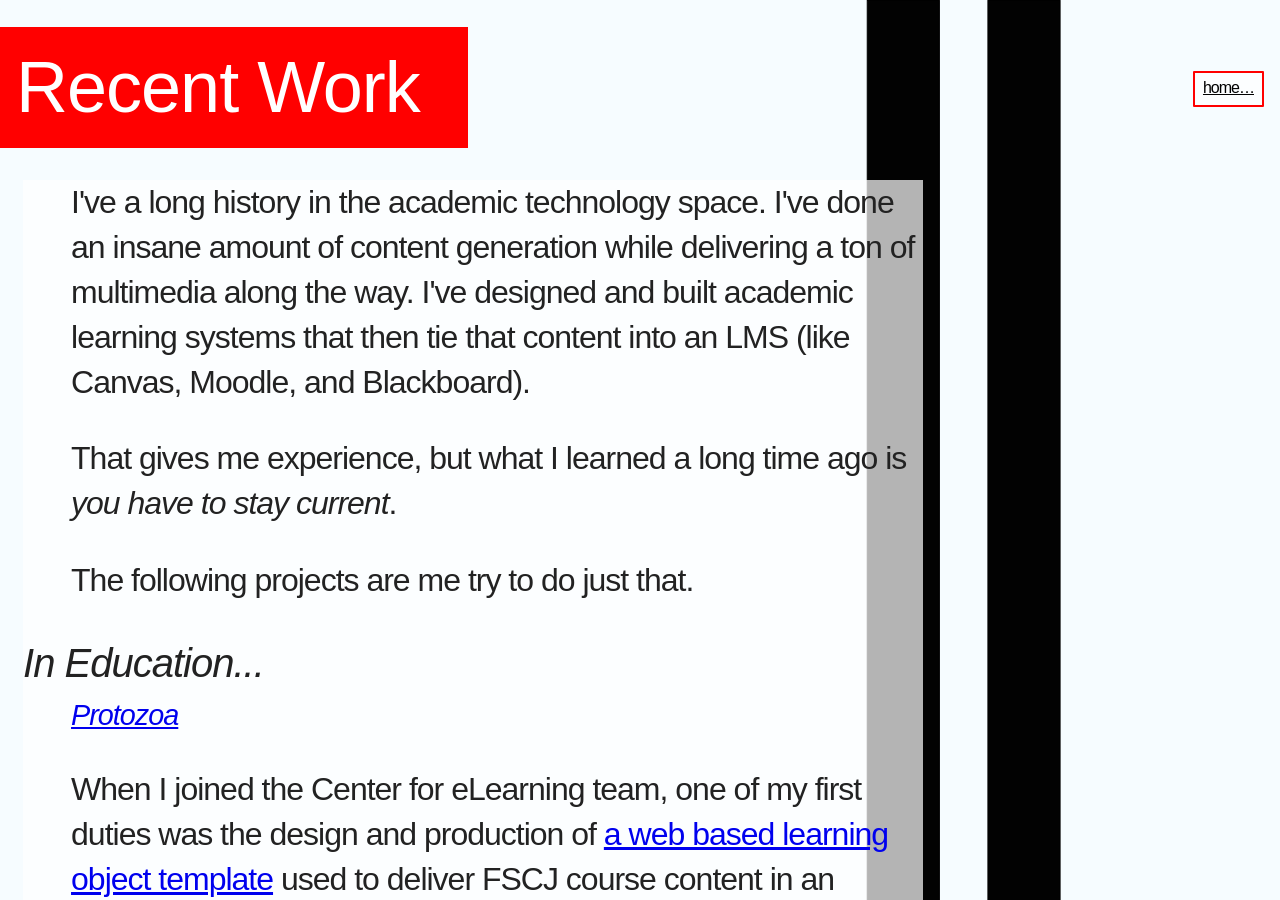
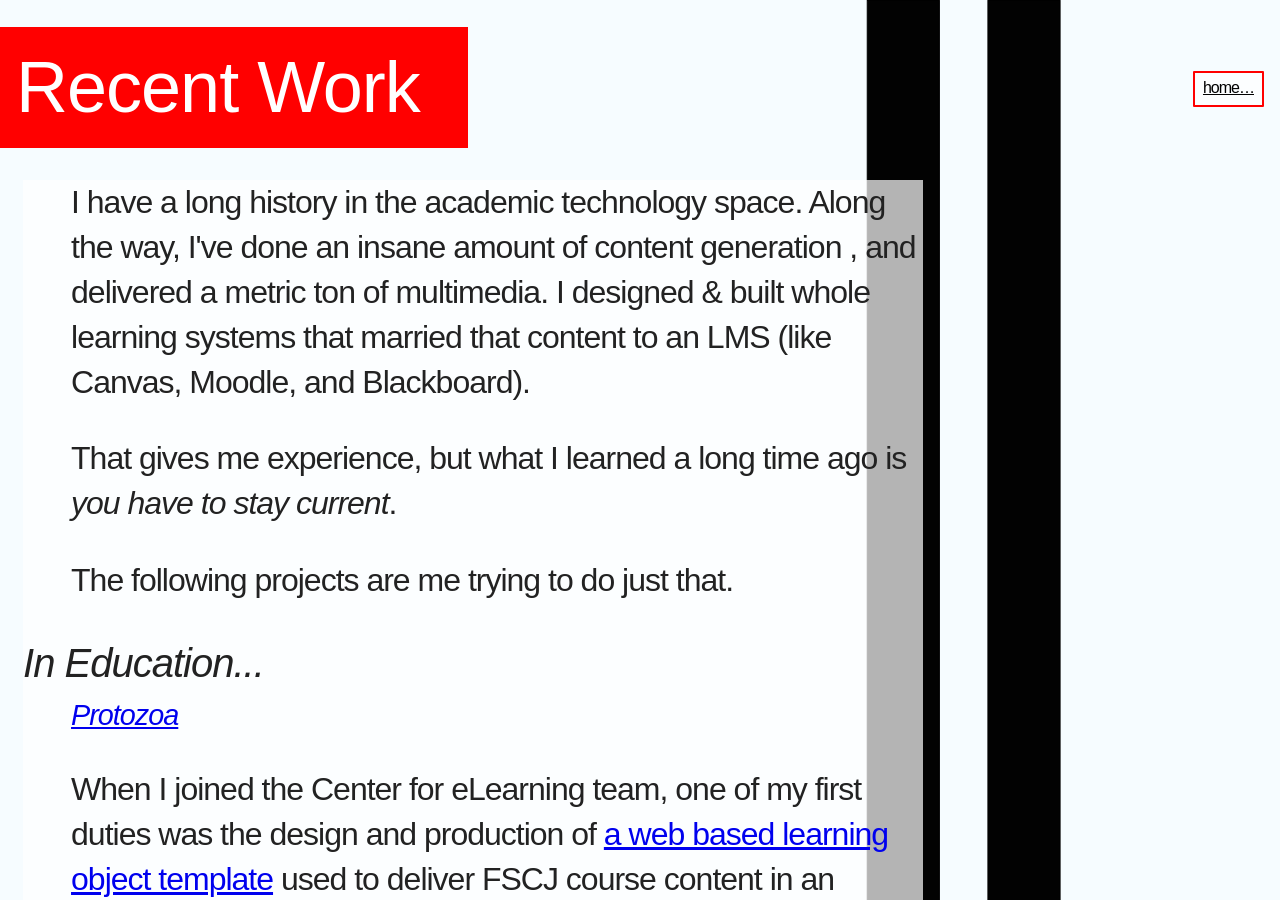
Before and after one commit to ianvanhoof/ianvanhoof.github.io, a Jekyll site: the page built from about-me.html, in a window 1280 px wide and 900 px high. Built offline with Jekyll 4.4.1, drawn with Linux system fonts in a browser that asks for light colours; some web fonts are replaced.

Commit message:
- changed about page - latest post

```diff
--- a/_posts/2019-04-11-morning.html
+++ b/_posts/2019-04-11-morning.html
@@ -1,5 +1,5 @@
 ---
-date : 2019-04-11 15:07:52 -0500
+date : 2019-04-16 15:07:52 -0500
 title : What is Art
 layout : post
 category : [reflections]
--- a/about-me.html
+++ b/about-me.html
@@ -6,12 +6,13 @@ button: home
     <section>
 
         <p>
-            I've a long history in the academic technology space. I've done an insane amount of content generation while  delivering a ton of multimedia along the way. I've designed and built academic learning systems that then tie that content into an LMS (like Canvas, Moodle, and Blackboard).</p>
+            I have a long history in the academic technology space. Along the way, I've done an insane amount of content generation , and delivered a metric ton of multimedia. I designed &amp; built whole learning systems that married that content to an LMS (like Canvas, Moodle, and Blackboard).
+        </p>
         <p>
             That gives me experience,  but what I learned a long time ago is <em>you have to stay current</em>.
         </p>
         <p>
-            The following projects are me try to do just that.
+            The following projects are me trying to do just that.
         </p>
     </section>
     <section>
```
